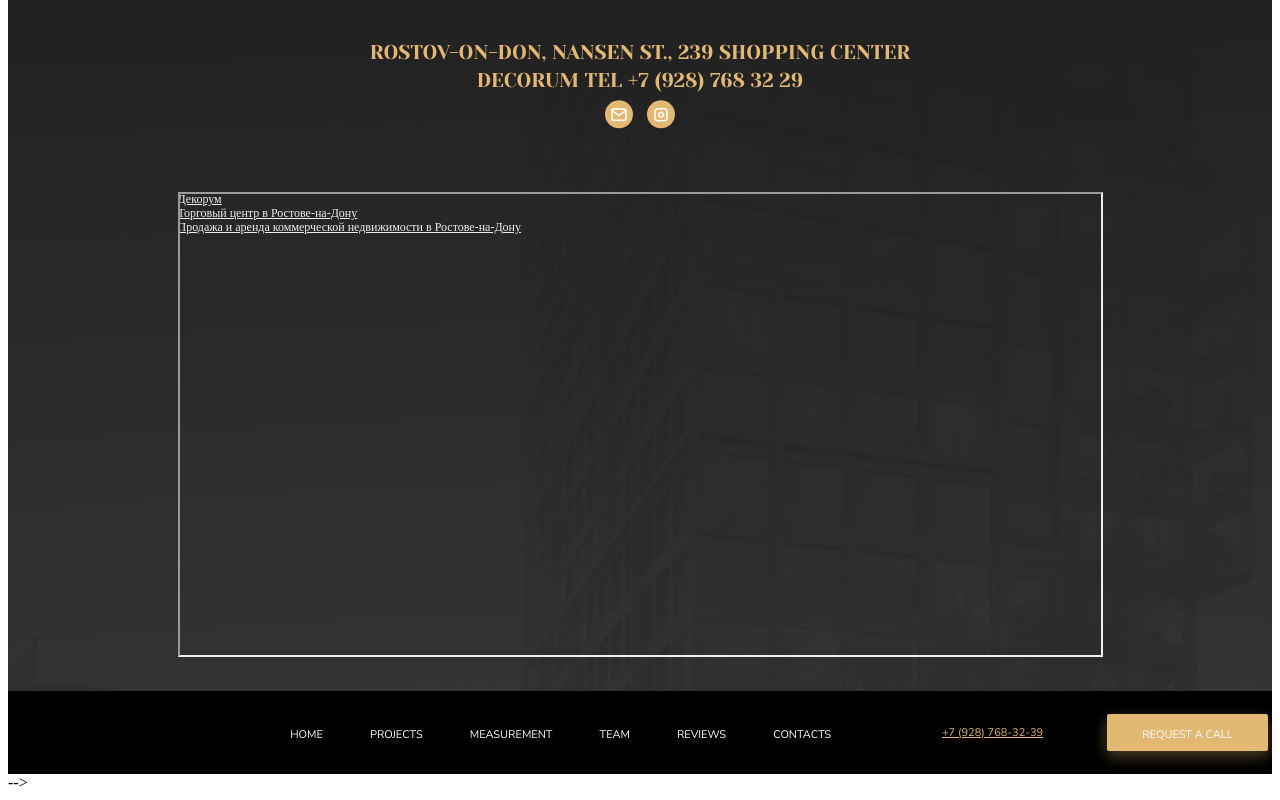
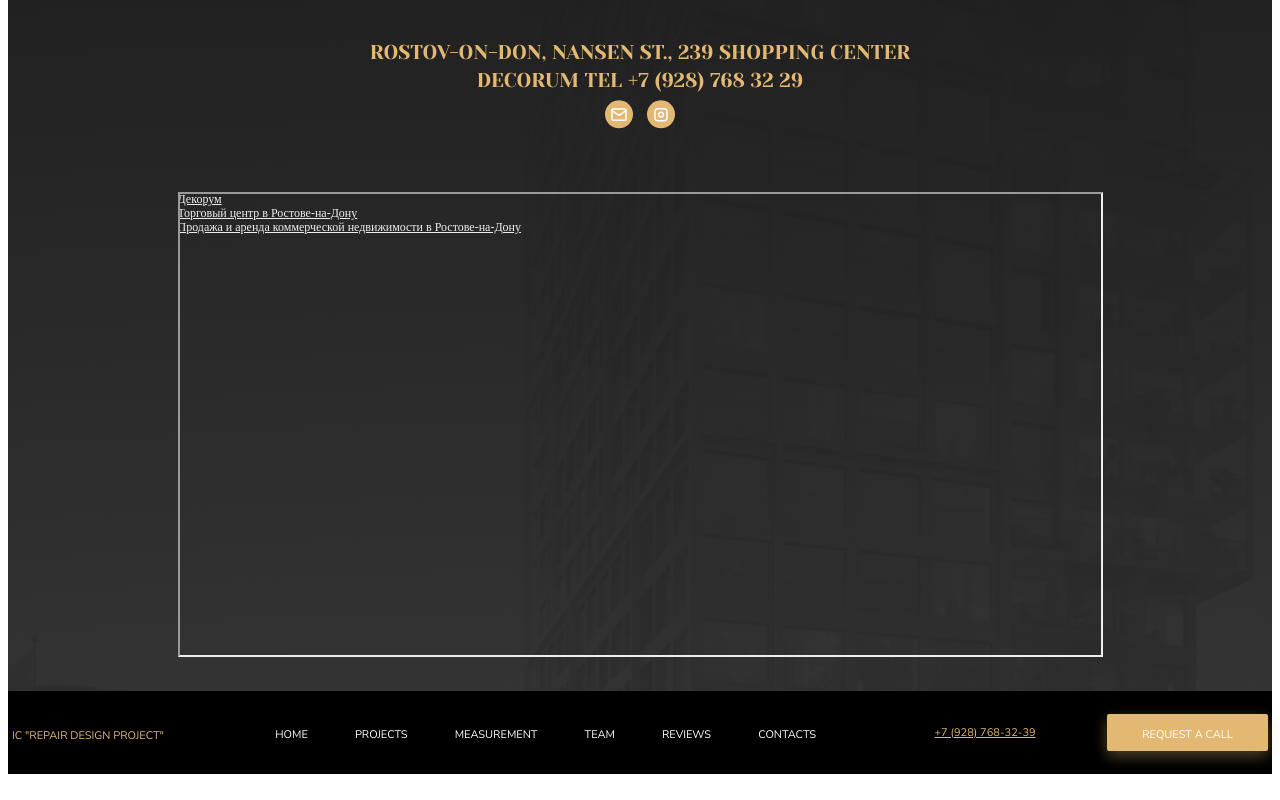
Before and after one commit to igorevi4oleg/itogtest, a plain HTML site: page index.html in a window 1280 px wide. Shown: the part 6758-7558 px from the top of the page. Drawn offline with Linux system fonts and the light colour scheme.

Commit message:
final redact

```diff
--- a/css/styles.css
+++ b/css/styles.css
@@ -2012,11 +2012,6 @@ input:focus::placeholder {
 }
 
 
-
-
-
-
-
 .eighth {
 
     display: flex;
@@ -2109,7 +2104,7 @@ input:focus::placeholder {
 
 .feedback-client-example-one {
 
-    width: 324.08px;s
+    width: 324.08px;
 }
 
 .feedback-client {
@@ -2585,7 +2580,7 @@ input:focus::placeholder {
   footer {
 
     background-color: black;
-    display: flex;
-
-
-}
+    display: block;
+
+
+}
--- a/css/styles2.css
+++ b/css/styles2.css
@@ -289,11 +289,6 @@
         font-size: 11px;
         line-height: 135.84%;
         color: #FFFFFF;
-    }
-
-    .location, .area, .time, #costdiv {
-
-
     }
 
     .about-project {
--- a/index.html
+++ b/index.html
@@ -1927,7 +1927,7 @@
   <footer>
     <div class="contant">
         <div class="logo">
-                IC "Repair Design Project"
+            <h2 class="logo-main">IC "Repair Design Project"</h2>
         </div>
         <nav>
             <ul class="pages">
@@ -1946,6 +1946,6 @@
 
         <div class="button-header"><button class="REQUEST-A-CALL">REQUEST A CALL</button></div>
        </div>
-    </footer>-->
+    </footer>
 </body>
 </html>
```
Lines whose indentation alone changed are shown as unchanged.
